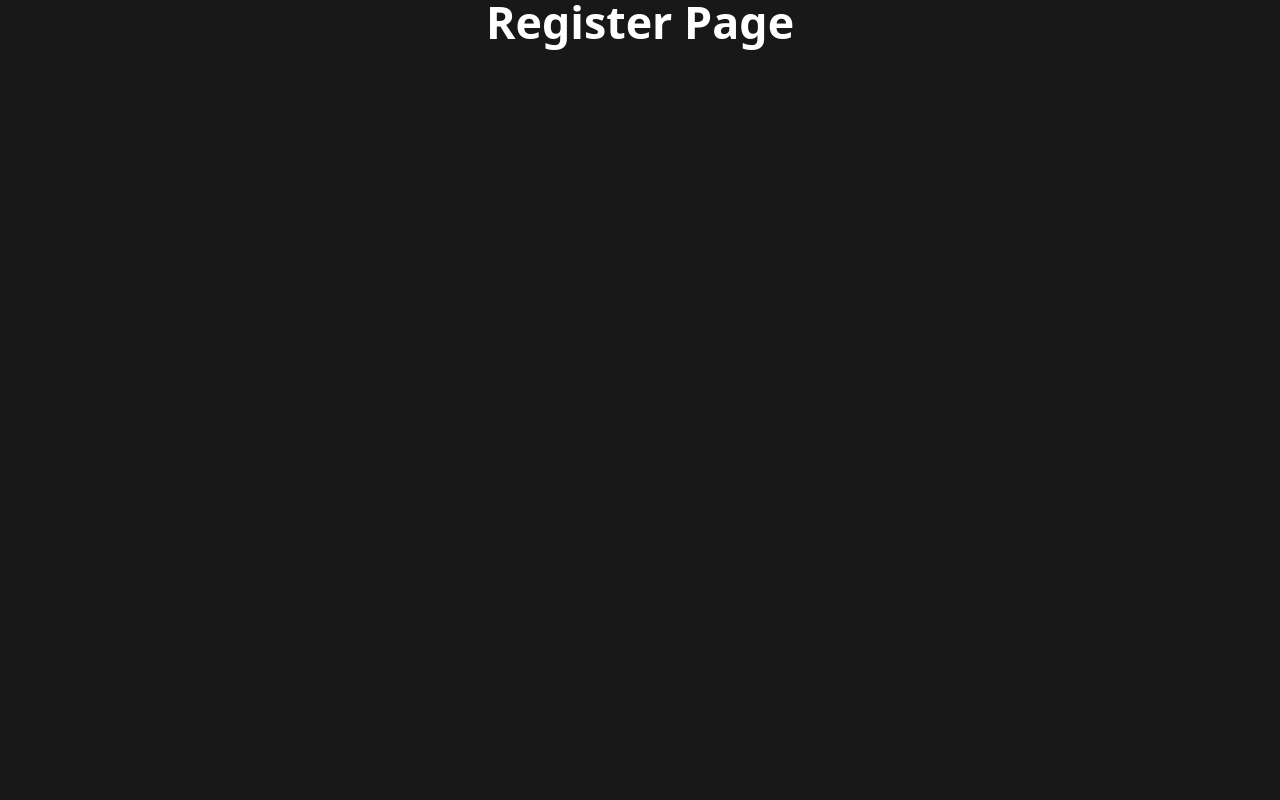
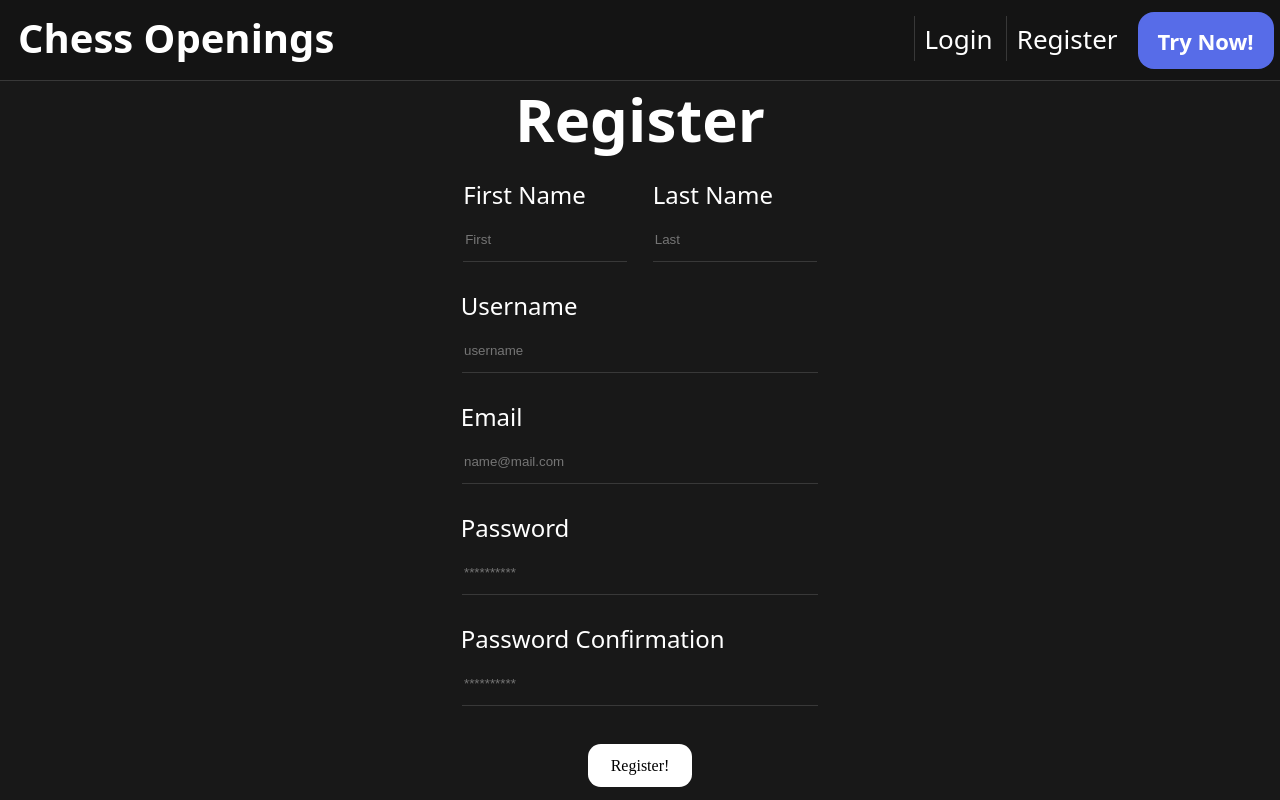
Before and after one commit to SreevikramR/chess-app, a React (Vite) app: page /register in a window 1280 px wide. Built offline with nearby package versions, Linux system fonts and the light colour scheme; no server answers.

Commit message:
Register and Login Screen UI setup with Firebase

```diff
--- a/package.json
+++ b/package.json
@@ -10,6 +10,7 @@
   },
   "dependencies": {
     "chess.js": "^1.0.0-beta.3",
+    "firebase": "^9.17.2",
     "react": "^18.2.0",
     "react-chessboard": "^2.1.0",
     "react-dom": "^18.2.0",
--- a/src/App.jsx
+++ b/src/App.jsx
@@ -4,18 +4,19 @@ import { Routes, Route } from 'react-router-dom'
 import TrialPage from './pages/TrialPage'
 import RegisterPage from './pages/RegisterPage'
 import LoginPage from './pages/LoginPage'
+import { AuthProvider } from './contexts/AuthContext'
 
 function App() {
 
   return (
-    <>
+    <AuthProvider>
       <Routes>
         <Route path="/" element={<HomePage/>}/>
         <Route path="/try_now" element={<TrialPage/>}/>
         <Route path="/register" element={<RegisterPage/>}/>
         <Route path="/login" element={<LoginPage/>}/>
       </Routes>
-    </>
+    </AuthProvider>
   )
 }
 
--- a/src/components/NavigationManager.jsx
+++ /dev/null
@@ -1,25 +0,0 @@
-const home = '/'
-const trialPage = '/try_now'
-const loginPage = '/login'
-const registerPage = '/register'
-
-function navigateTo(location) {
-    switch (location) {
-        case 'home':
-            window.location.href=home
-            break;
-        case 'try_now':
-            window.location.href=trialPage
-            break;
-        case 'login':
-            window.location.href=loginPage
-            break;
-        case 'register':
-            window.location.href=registerPage
-            break;
-        default:
-            break;
-    }
-}
-
-export default navigateTo
--- /dev/null
+++ b/src/contexts/AuthContext.jsx
@@ -0,0 +1,35 @@
+import React, { useContext, useState, useEffect } from 'react'
+import { auth } from '../firebase'
+
+const AuthContext = React.createContext()
+
+export function useAuth() {
+	return useContext(AuthContext)
+}
+
+export function AuthProvider({ children }) {
+	const [currentUser, setCurrentUser] = useState();
+
+	function register(email, password){
+		return auth.createUserWithEmailAndPassword(email, password)
+	}
+
+	useEffect(() => {
+		const unsubscribe = auth.onAuthStateChanged(user => {
+			setCurrentUser(user)
+		})
+
+		return unsubscribe
+	}, [])
+
+	const value = {
+		currentUser,
+		register
+	}
+
+	return (
+		<AuthContext.Provider value={value}>
+			{children}
+		</AuthContext.Provider>
+	)
+}
--- /dev/null
+++ b/src/firebase.js
@@ -0,0 +1,16 @@
+import { initializeApp } from 'firebase/app'
+import 'firebase/auth'
+import { getAuth } from 'firebase/auth'
+
+const app =  initializeApp({
+    apiKey: import.meta.env.VITE_FIREBASE_API_KEY,
+    authDomain: import.meta.env.VITE_FIREBASE_AUTH_DOMAIN,
+    projectId: import.meta.env.VITE_FIREBASE_PROJECT_ID,
+    storageBucket: import.meta.env.VITE_FIREBASE_STORAGE_BUCKET,
+    messagingSenderId: import.meta.env.VITE_FIREBASE_MESSAGING_SENDER_ID,
+    appId: import.meta.env.VITE_FIREBASE_APP_ID,
+    measurementId: import.meta.env.VITE_FIREBASE_MEASUREMENT_ID
+})
+
+export const auth = getAuth(app)
+export default app
--- a/src/pages/LoginPage.jsx
+++ b/src/pages/LoginPage.jsx
@@ -1,10 +1,47 @@
 import './styles/LoginPage.css'
+import { Link } from 'react-router-dom'
+import { useState } from 'react'
 
 const LoginPage = () => {
+    const [email, setEmail] = useState('');
+    const [password, setPassword] = useState('');
+
+    const handleSubmit = (e) => {
+        console.log(email + password)
+    }
 
     return (
         <div>
-            <h1>Login Page</h1>
+            <div className="navbar">
+                <div className="leftAlign">
+                    <Link to={"/"} style={{textDecoration: 'none'}}>
+                        <h4>Chess Openings</h4>
+                    </Link>
+                </div>
+                <div className="rightAlign">
+                    <div className="textSplitter">
+                        <Link to="/login" style={{ textDecoration: 'none' }}>
+                            <div className="navBarText">Login</div>
+                        </Link>
+                    </div>
+                    <div className="textSplitter">
+                        <Link to='/register' style={{ textDecoration: 'none' }}>
+                            <div className="navBarText">Register</div>
+                        </Link>
+                    </div>
+                    <Link to='/try_now'>
+                        <button className="navBarButton">Try Now!</button>
+                    </Link>
+                </div>
+            </div>
+            <h1>Login</h1>
+            <form>
+                <label>Email</label>
+                <input type='email' placeholder='name@mail.com' id='email' value={email} onChange={(e) => setEmail(e.target.value)}/>
+                <label>Password</label>
+                <input type='password' placeholder='**********' id='password' value={password} onChange={(e) => setPassword(e.target.value)}/>
+                <button onClick={handleSubmit} type='submit'>Register!</button>
+            </form>
         </div>
     )
 }
--- a/src/pages/RegisterPage.jsx
+++ b/src/pages/RegisterPage.jsx
@@ -1,10 +1,70 @@
 import './styles/RegisterPage.css'
+import { Link } from 'react-router-dom'
+import React, {useState} from 'react'
+import { useAuth } from '../contexts/AuthContext'
 
 const RegisterPage = () => {
 
+    const [email, setEmail] = useState('');
+    const [password, setPassword] = useState('');
+    const [passwordConfirm, setPasswordConfirm] = useState('');
+    const [firstName, setFirstName] = useState('');
+    const [lastName, setLastName] = useState('');
+    const [userName, setUserName] = useState('');
+    const { register } = useAuth()
+
+    const handleSubmit = (e) => {
+        e.preventDefault()
+        console.log(email + password)
+        register(email, password)
+    }
+
     return (
         <div>
-            <h1>Register Page</h1>
+            <div className="navbar">
+                <div className="leftAlign">
+                    <Link to={"/"} style={{textDecoration: 'none'}}>
+                        <h4>Chess Openings</h4>
+                    </Link>
+                </div>
+                <div className="rightAlign">
+                    <div className="textSplitter">
+                        <Link to="/login" style={{ textDecoration: 'none' }}>
+                            <div className="navBarText">Login</div>
+                        </Link>
+                    </div>
+                    <div className="textSplitter">
+                        <Link to='/register' style={{ textDecoration: 'none' }}>
+                            <div className="navBarText">Register</div>
+                        </Link>
+                    </div>
+                    <Link to='/try_now'>
+                        <button className="navBarButton">Try Now!</button>
+                    </Link>
+                </div>
+            </div>
+            <h1>Register</h1>
+            <form>
+                <div className='nameSection'>
+                    <div className='fNameSection'>
+                        <label className='fNameLabel'>First Name</label>
+                        <input type='text' placeholder='First' value={firstName} onChange={(e) => setFirstName(e.target.value)} className='fName'/>
+                    </div>
+                    <div className='lNameSection'>
+                        <label className='lNameLabel'>Last Name</label>
+                        <input type='text' placeholder='Last' value={lastName} onChange={(e) => setLastName(e.target.value)} className='lName'/>
+                    </div>
+                </div>
+                <label>Username</label>
+                <input type='text' placeholder='username' id='text' value={userName} onChange={(e) => setUserName(e.target.value)}/>
+                <label>Email</label>
+                <input type='email' placeholder='name@mail.com' id='email' value={email} onChange={(e) => setEmail(e.target.value)}/>
+                <label>Password</label>
+                <input type='password' placeholder='**********' id='password' value={password} onChange={(e) => setPassword(e.target.value)}/>
+                <label>Password Confirmation</label>
+                <input type='password' placeholder='**********' id='password' value={passwordConfirm} onChange={(e) => setPasswordConfirm(e.target.value)}/>
+                <button onClick={handleSubmit} type='submit'>Register!</button>
+            </form>
         </div>
     )
 }
--- a/src/pages/TrialPage.jsx
+++ b/src/pages/TrialPage.jsx
@@ -1,5 +1,4 @@
 import './styles/BoardPage.css'
-import navigateTo from "../components/NavigationManager"
 import { getLineIndex, getAlternateLine, getMoveSequence } from "../components/MoveRetreival"
 import { useState, useEffect } from 'react'
 import { Chess } from 'chess.js'
@@ -7,6 +6,7 @@ import { Chessboard } from 'react-chessboard'
 import MoveSelector from '../components/MoveSelector'
 import close from '../assets/close.png'
 import correct from '../assets/correct.png'
+import { Link } from 'react-router-dom'
 
 let openeingName = 'Ruy Lopez';
 let openingLine = 'Cozio Defense';
@@ -149,10 +149,6 @@ function TrialPage() {
         } else return false
     }
 
-    function onClick(){
-        navigateTo('home')
-    }
-
     function changeLine(){
         let gameCopy = new Chess();
         openingLine = getAlternateLine(openeingName, openingLine);
@@ -166,6 +162,28 @@ function TrialPage() {
 
     return(
         <>
+            <div className="navbar">
+                <div className="leftAlign">
+                    <Link to={"/"} style={{textDecoration: 'none'}}>
+                        <h4>Chess Openings</h4>
+                    </Link>
+                </div>
+                <div className="rightAlign">
+                    <div className="textSplitter">
+                        <Link to="/login" style={{ textDecoration: 'none' }}>
+                            <div className="navBarText">Login</div>
+                        </Link>
+                    </div>
+                    <div className="textSplitter">
+                        <Link to='/register' style={{ textDecoration: 'none' }}>
+                            <div className="navBarText">Register</div>
+                        </Link>
+                    </div>
+                    <Link to='/try_now'>
+                        <button className="navBarButton">Try Now!</button>
+                    </Link>
+                </div>
+            </div>
             <div className="row">
                 <div className="hc1">
                     <Chessboard boardWidth={boardWidth} position={position} onPieceDrop={onDrop} isDraggablePiece={isDraggable} animationDuration={750}/>
@@ -226,8 +244,7 @@ function TrialPage() {
                 </div>
             </div>
             <div className='navigationButtons'>
-                    <button onClick={onClick}>Back</button>
-                    <button onClick={changeLine}>Try another line!</button>
+                <button onClick={changeLine}>Try another line!</button>
             </div>
         </>
 
--- a/src/pages/styles/RegisterPage.css
+++ b/src/pages/styles/RegisterPage.css
@@ -0,0 +1,66 @@
+label {
+    color: white;
+    padding-bottom: 1.5vh;
+    font-size: 3vh;
+    padding-left: 36vw;
+    align-self: flex-start;
+    font-family: system-ui, -apple-system, BlinkMacSystemFont, 'Segoe UI', Roboto, Oxygen, Ubuntu, Cantarell, 'Open Sans', 'Helvetica Neue', sans-serif;
+}
+
+form {
+    display: flex;
+    flex-direction: column;
+    align-items: center;
+    padding-top: 1vh;
+}
+
+input {
+    width: 27.5vw;
+    margin-bottom: 4vh;
+    height: 5vh;
+    background-color: #181818;
+    color: white;
+    border: 0px;
+    border-bottom: 1px solid rgb(56, 56, 56);
+}
+
+input:focus {
+    outline: #181818;
+}
+
+h1 {
+    font-size: 7.5vh;
+}
+
+.fName {
+    width: 12.5vw;
+}
+
+.lName {
+    width: 12.5vw;
+}
+
+.fNameLabel {
+    padding-left: 0;
+}
+
+.lNameLabel {
+    padding-left: 0;
+}
+
+.fNameSection {
+    display: flex;
+    flex-direction: column;
+    padding-right: 1vw;
+}
+
+.lNameSection {
+    display: flex;
+    flex-direction: column;
+    padding-left: 1vw;
+}
+
+.nameSection {
+    display: flex;
+    flex-direction: row;
+}
```
Also changed, not shown: 1 other file (tests, documents, lock files or other folders).
